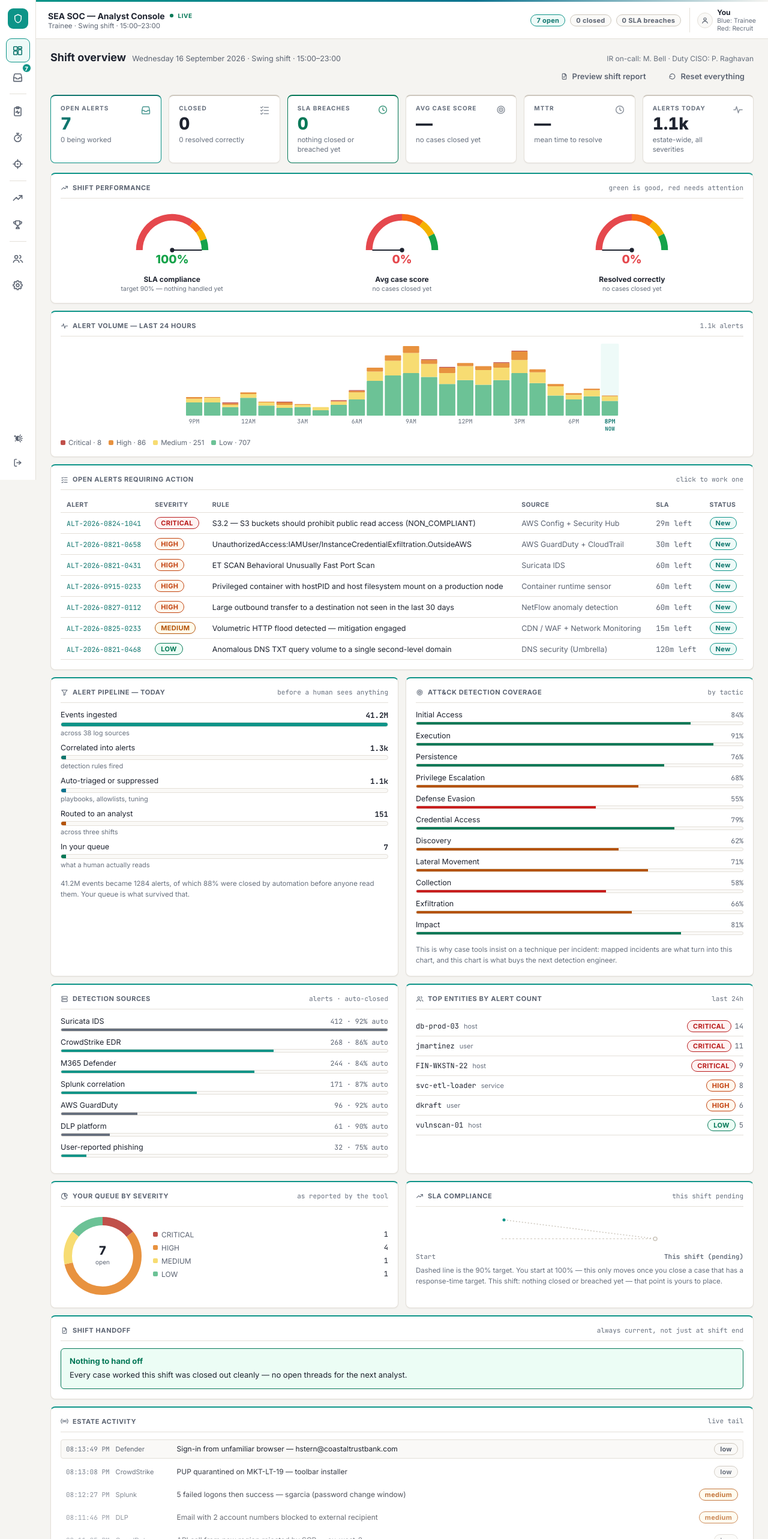
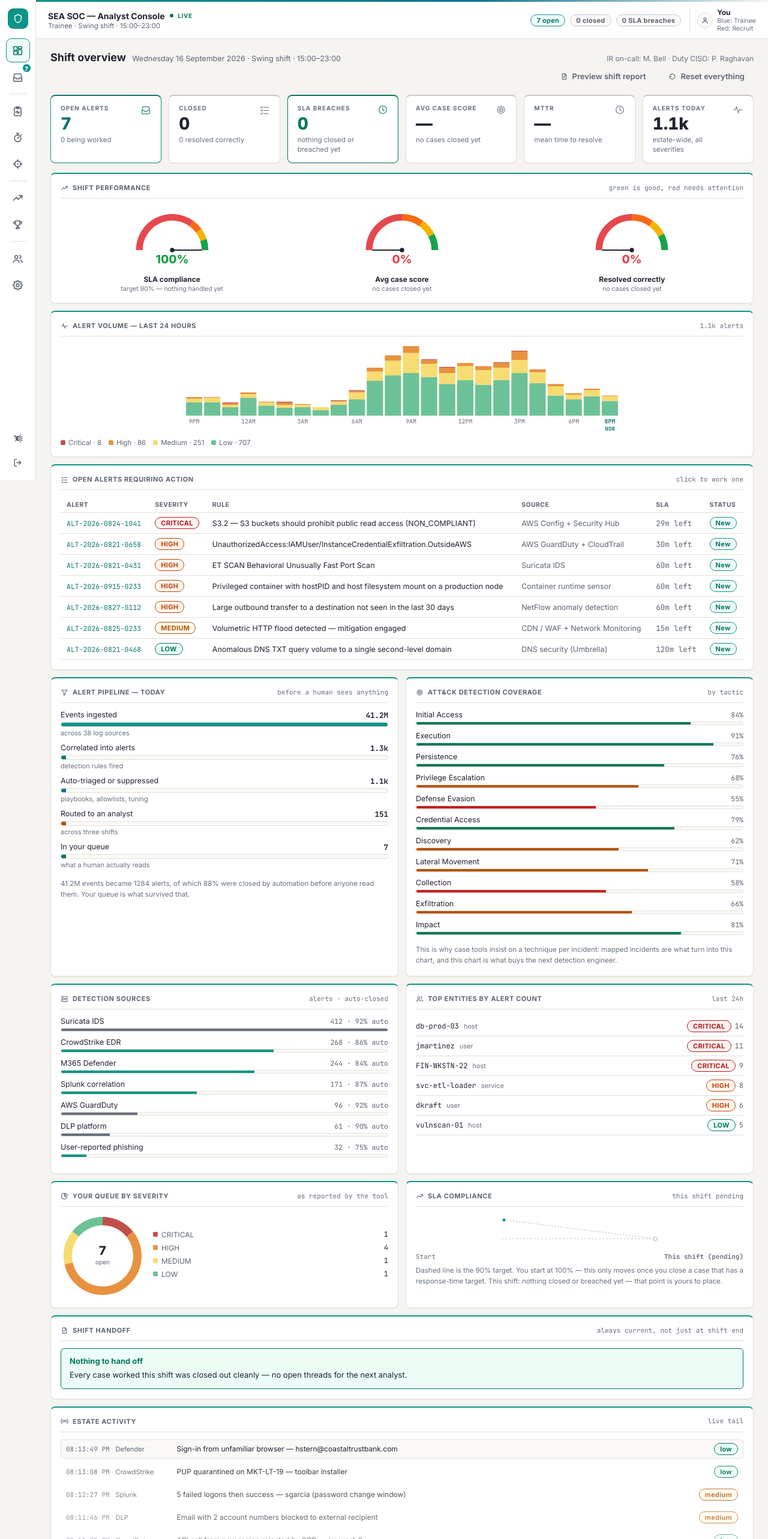
Before and after one commit to nicky-quist/soc-analyst-simulator, a React (Vite) app: page /#dashboard in a window 1280 px wide. Shown: the top 2566 px of the page at 60% size. Built offline with nearby package versions, Linux system fonts and the light colour scheme.

Commit message:
Color estate activity badges by severity and emphasize the NOW label
The live tail's low/medium badges use the same red-orange-yellow-green severity tones as the alert queue. The alert volume chart drops the tinted column, so only the current hour's label and NOW tag are emphasized.

```diff
--- a/src/components/Dashboard.jsx
+++ b/src/components/Dashboard.jsx
@@ -408,7 +408,7 @@ export default function Dashboard({ scenarios, cases, now, shiftStartedAt, deal
                 <span style={{ fontSize: 11, color: C.textSecondary, minWidth: 92 }}>{entry.source}</span>
                 <span style={{ color: C.text, minWidth: 0, overflow: 'hidden', textOverflow: 'ellipsis', whiteSpace: 'nowrap' }}>{entry.text}</span>
                 <span style={{ marginLeft: 'auto' }}>
-                  <Badge label={entry.level} tone={entry.level === 'medium' ? TONE.coaching : TONE.neutral} />
+                  <Badge label={entry.level} tone={severityTone(entry.level)} />
                 </span>
               </div>
             ))}
--- a/src/ui/charts.jsx
+++ b/src/ui/charts.jsx
@@ -18,9 +18,9 @@ function formatHour12(hourStr) {
   return `${twelve}${period}`;
 }
 
-// currentIndex marks the bar for the present moment: a tinted column behind it,
-// its time on the axis like every other label, and a "Now" tag beneath, so the
-// chart reads as a full day ending at the hour you are in.
+// currentIndex marks the bar for the present moment: its time on the axis like
+// every other label, emphasized, with a "Now" tag beneath, so the chart reads as
+// a full day ending at the hour you are in.
 export function StackedBars({ data, keys, height = 150, xKey = 'hour', currentIndex = null }) {
   const width = 720;
   const padBottom = currentIndex === null ? 18 : 30;
@@ -36,9 +36,6 @@ export function StackedBars({ data, keys, height = 150, xKey = 'hour', currentIn
         let y = plot;
         return (
           <g key={row[xKey]}>
-            {i === currentIndex && (
-              <rect x={x - barGap / 2} y={0} width={barWidth + barGap} height={plot} fill={C.primarySoft} rx="2" />
-            )}
             {keys.map((key) => {
               const value = row[key] || 0;
               const h = (value / max) * (plot - 4);
```
